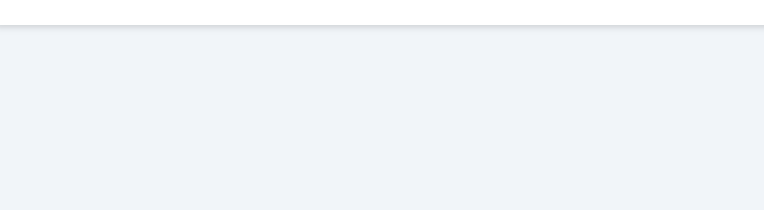
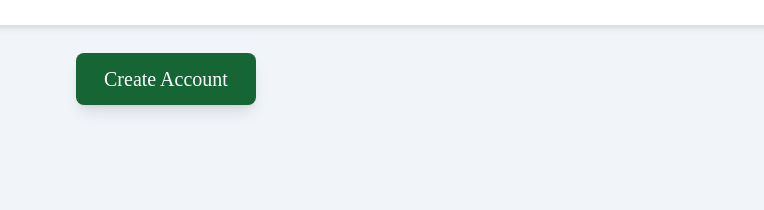
Before and after one commit to nicknanos/tailwind-signup, a website: page src/index.html in a window 1280 px wide. Shown: the part 590-800 px from the top of the page, 516-1280 px from the left. Drawn offline with Linux system fonts and the light colour scheme.

Commit message:
Add button

```diff
--- a/src/index.html
+++ b/src/index.html
@@ -52,6 +52,7 @@
                         </div>
                     </form>
                 </div>
+                <button class="bg-green-800 text-xl px-7 py-3 text-white rounded-lg shadow-lg mt-7 ml-20 mr-56 hover:bg-green-600 active:bg-green-800">Create Account</button>
             </div>
         </div>
     </div>
```
Also changed, not shown: dist/output.css.
